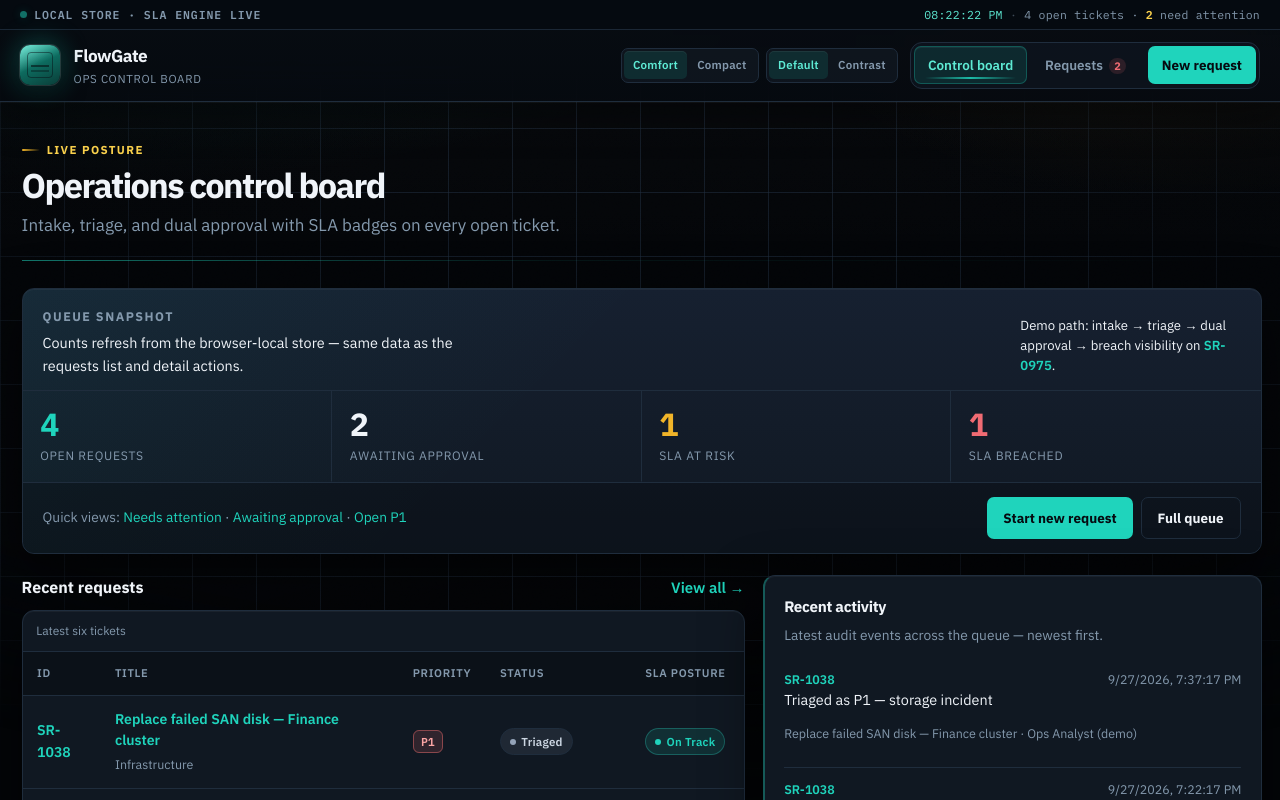
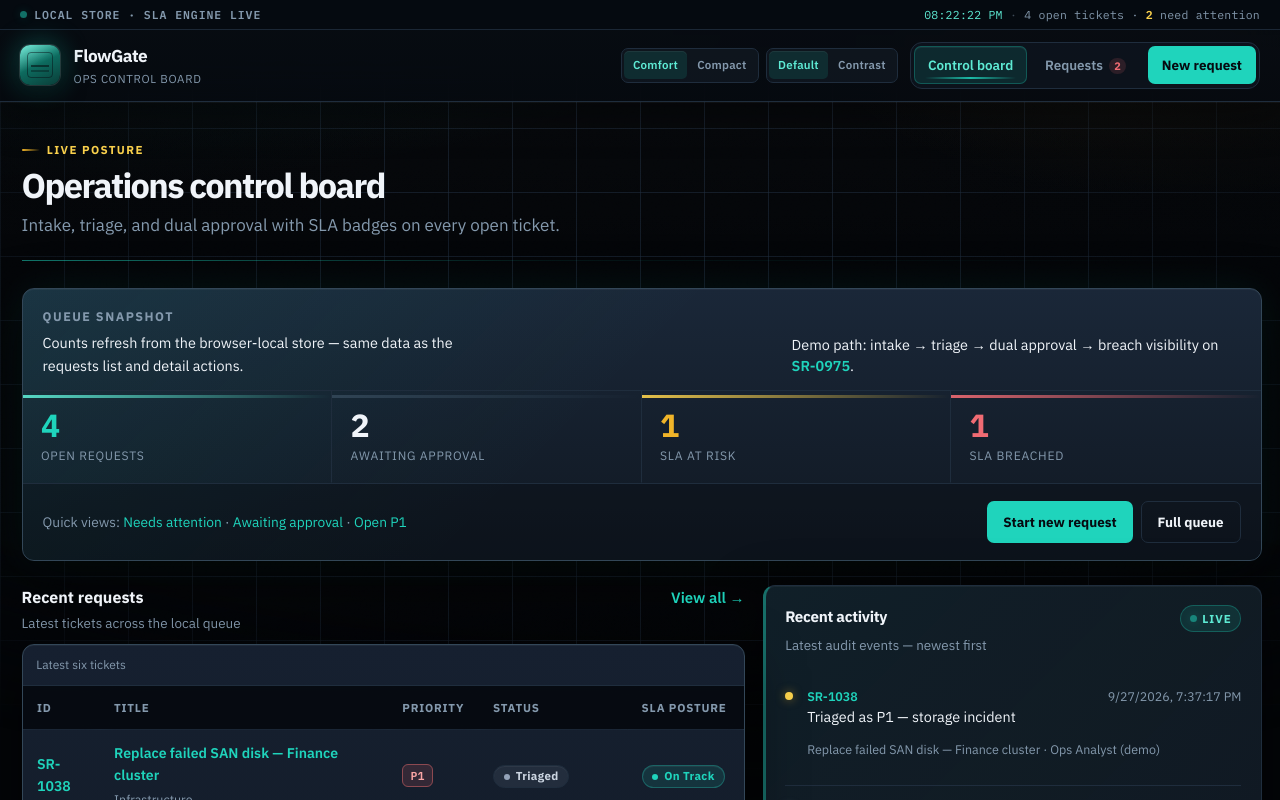
Before and after one commit to jah-guide/flowgate, a Next.js app: page / in a window 1280 px wide. Shown: the top 800 px of the page. Built offline with nearby package versions, Linux system fonts and the light colour scheme.

Commit message:
ui: elevate dashboard, queue, and table surfaces
KPI accent rails, sticky queue table header, structured filter toolbar, and richer activity and badge presentation.

```diff
--- a/src/app/globals.css
+++ b/src/app/globals.css
@@ -467,14 +467,21 @@ a {
 }
 
 .board-hero {
-  margin-bottom: 1.35rem;
-  border: 1px solid var(--border);
+  margin-bottom: 1.5rem;
+  border: 1px solid var(--border-bright);
   border-radius: var(--radius);
   background:
-    linear-gradient(135deg, rgba(34, 211, 189, 0.06) 0%, transparent 42%),
-    linear-gradient(180deg, var(--surface-raised) 0%, var(--surface) 100%);
-  box-shadow: var(--shadow);
+    linear-gradient(135deg, rgba(31, 212, 188, 0.08) 0%, transparent 46%),
+    linear-gradient(180deg, var(--surface-overlay) 0%, var(--surface) 100%);
+  box-shadow: var(--shadow), var(--shadow-glow-teal);
   overflow: hidden;
+}
+
+.board-hero-aside {
+  margin: 0;
+  font-size: var(--text-sm);
+  max-width: 30ch;
+  line-height: 1.45;
 }
 
 .board-hero-head {
@@ -515,10 +522,36 @@ a {
 }
 
 .kpi-cell {
-  padding: 1rem 1.1rem;
+  position: relative;
+  padding: 1.05rem 1.15rem 1rem;
   border-right: 1px solid var(--border);
   border-bottom: 1px solid transparent;
-  transition: background var(--motion);
+  transition:
+    background var(--motion),
+    transform var(--motion-spring);
+  overflow: hidden;
+}
+
+.kpi-accent-bar {
+  position: absolute;
+  top: 0;
+  left: 0;
+  right: 0;
+  height: 3px;
+  background: linear-gradient(90deg, var(--accent-bright), transparent);
+  opacity: 0.9;
+}
+
+.kpi-accent-bar-neutral {
+  background: linear-gradient(90deg, var(--border-bright), transparent);
+}
+
+.kpi-accent-bar-warn {
+  background: linear-gradient(90deg, var(--amber-bright), transparent);
+}
+
+.kpi-accent-bar-danger {
+  background: linear-gradient(90deg, var(--danger), transparent);
 }
 
 .kpi-cell:last-child {
@@ -694,12 +727,26 @@ a {
   font-size: 1rem;
 }
 
+.surface-panel {
+  min-width: 0;
+}
+
+.surface-panel-sub {
+  margin: 0.2rem 0 0;
+  font-size: var(--text-sm);
+}
+
 .table-wrap {
   overflow: auto;
-  border: 1px solid var(--border);
+  max-height: min(70vh, 640px);
+  border: 1px solid var(--border-bright);
   border-radius: var(--radius);
-  background: var(--surface);
+  background: linear-gradient(180deg, var(--surface-raised) 0%, var(--surface) 100%);
   box-shadow: var(--shadow);
+}
+
+.table-wrap:has(.data-table thead) {
+  position: relative;
 }
 
 .data-table {
@@ -726,12 +773,17 @@ a {
 }
 
 .data-table th {
-  background: var(--bg);
-  color: var(--muted);
-  font-size: 0.7rem;
+  position: sticky;
+  top: 0;
+  z-index: 2;
+  background: rgba(6, 10, 16, 0.94);
+  backdrop-filter: blur(8px);
+  color: var(--muted);
+  font-size: var(--text-xs);
   text-transform: uppercase;
-  letter-spacing: 0.06em;
-  font-weight: 600;
+  letter-spacing: 0.07em;
+  font-weight: 700;
+  box-shadow: 0 1px 0 var(--border);
 }
 
 .data-table tbody tr {
@@ -806,13 +858,18 @@ a {
 .badge {
   display: inline-flex;
   align-items: center;
-  gap: 0.35rem;
-  padding: 0.22rem 0.55rem;
+  gap: 0.38rem;
+  padding: 0.24rem 0.6rem;
   border-radius: 999px;
-  font-size: 0.72rem;
-  font-weight: 600;
+  font-size: var(--text-xs);
+  font-weight: 700;
   border: 1px solid transparent;
-  letter-spacing: 0.02em;
+  letter-spacing: 0.03em;
+  box-shadow: inset 0 1px 0 rgba(255, 255, 255, 0.05);
+}
+
+.badge-label {
+  line-height: 1.1;
 }
 
 .badge-dot {
@@ -1169,12 +1226,19 @@ a {
 
 .empty {
   text-align: center;
-  padding: 2.75rem 1.35rem;
+  padding: 3rem 1.5rem;
   border: 1px dashed var(--border-bright);
   border-radius: var(--radius);
   background:
-    radial-gradient(circle at 50% 0%, rgba(34, 211, 189, 0.06), transparent 55%),
+    radial-gradient(circle at 50% 0%, rgba(31, 212, 188, 0.08), transparent 58%),
     var(--surface);
+  box-shadow: var(--shadow-sm);
+}
+
+.empty h3 {
+  margin: 0 0 0.4rem;
+  font-size: 1.05rem;
+  letter-spacing: -0.02em;
 }
 
 .empty-graphic {
@@ -1434,16 +1498,35 @@ a {
 }
 
 .queue-toolbar {
-  margin-bottom: 1rem;
+  margin-bottom: 1.15rem;
   display: flex;
   flex-direction: column;
-  gap: 0.75rem;
-  border: 1px solid var(--border);
+  gap: 0.95rem;
+  border: 1px solid var(--border-bright);
   border-radius: var(--radius);
-  padding: 1rem 1.05rem;
+  padding: 1.1rem 1.15rem;
   background:
-    linear-gradient(180deg, var(--surface-raised) 0%, var(--surface) 100%);
+    linear-gradient(180deg, var(--surface-overlay) 0%, var(--surface) 100%);
   box-shadow: var(--shadow);
+}
+
+.queue-toolbar-section {
+  display: flex;
+  flex-direction: column;
+  gap: 0.45rem;
+}
+
+.queue-toolbar-label {
+  font-size: var(--text-xs);
+  font-weight: 700;
+  letter-spacing: 0.1em;
+  text-transform: uppercase;
+  color: var(--amber-bright);
+}
+
+.queue-summary strong {
+  color: var(--accent-bright);
+  font-variant-numeric: tabular-nums;
 }
 
 .queue-toolbar.card {
@@ -1504,7 +1587,36 @@ a {
 }
 
 .activity-panel {
-  border-left: 2px solid rgba(34, 211, 189, 0.35);
+  border-left: 3px solid rgba(31, 212, 188, 0.45);
+  background: linear-gradient(135deg, rgba(31, 212, 188, 0.04), transparent 55%), var(--surface);
+}
+
+.activity-panel-head {
+  display: flex;
+  justify-content: space-between;
+  align-items: flex-start;
+  gap: 0.75rem;
+  margin-bottom: 0.35rem;
+}
+
+.activity-panel-sub {
+  margin: 0.25rem 0 0;
+  font-size: var(--text-sm);
+}
+
+.activity-live-pill {
+  display: inline-flex;
+  align-items: center;
+  gap: 0.35rem;
+  font-size: var(--text-xs);
+  font-weight: 700;
+  text-transform: uppercase;
+  letter-spacing: 0.08em;
+  color: var(--accent-bright);
+  padding: 0.25rem 0.55rem;
+  border-radius: 999px;
+  border: 1px solid rgba(31, 212, 188, 0.28);
+  background: var(--accent-dim);
 }
 
 .activity-list {
@@ -1517,8 +1629,43 @@ a {
 }
 
 .activity-list li {
-  padding: 0.75rem 0;
+  display: grid;
+  grid-template-columns: 10px 1fr;
+  gap: 0.75rem;
+  padding: 0.85rem 0;
   border-bottom: 1px solid var(--border);
+}
+
+.activity-dot {
+  width: 8px;
+  height: 8px;
+  border-radius: 50%;
+  margin-top: 0.35rem;
+  box-shadow: 0 0 10px currentColor;
+}
+
+.activity-dot-accent {
+  background: var(--accent-bright);
+  color: var(--accent-glow);
+}
+
+.activity-dot-amber {
+  background: var(--amber-bright);
+  color: rgba(240, 180, 41, 0.5);
+}
+
+.activity-dot-danger {
+  background: var(--danger);
+  color: rgba(240, 107, 115, 0.5);
+}
+
+.activity-dot-muted {
+  background: var(--muted);
+  color: rgba(132, 153, 173, 0.4);
+}
+
+.activity-body {
+  min-width: 0;
 }
 
 .activity-list li:last-child {
@@ -1590,19 +1737,31 @@ html[data-theme="high-contrast"] {
 
 .chip-button {
   font: inherit;
-  font-size: 0.78rem;
-  padding: 0.28rem 0.65rem;
+  font-size: var(--text-sm);
+  font-weight: 600;
+  padding: 0.32rem 0.72rem;
   border-radius: 999px;
-  border: 1px solid var(--border);
-  background: var(--surface-raised);
+  border: 1px solid var(--border-bright);
+  background: rgba(16, 24, 34, 0.85);
   color: var(--muted);
   cursor: pointer;
+  transition:
+    color var(--motion),
+    border-color var(--motion),
+    background var(--motion),
+    transform var(--motion-spring);
+}
+
+.chip-button:hover {
+  color: var(--text-soft);
+  border-color: var(--accent);
 }
 
 .chip-button-active {
-  border-color: var(--accent);
-  color: var(--accent);
+  border-color: rgba(31, 212, 188, 0.45);
+  color: var(--accent-bright);
   background: var(--accent-dim);
+  box-shadow: inset 0 1px 0 rgba(255, 255, 255, 0.06);
 }
 
 .nav-badge {
--- a/src/app/page.tsx
+++ b/src/app/page.tsx
@@ -32,7 +32,7 @@ export default function HomePage() {
               detail actions.
             </p>
           </div>
-          <p className="muted" style={{ margin: 0, fontSize: "0.82rem", maxWidth: "28ch" }}>
+          <p className="board-hero-aside muted">
             Demo path: intake → triage → dual approval → breach visibility on{" "}
             <Link href="/requests/detail?id=SR-0975" className="row-link">
               SR-0975
@@ -42,24 +42,28 @@ export default function HomePage() {
         </div>
         <div className="kpi-rail">
           <div className="kpi-cell kpi-cell-accent">
+            <span className="kpi-accent-bar" aria-hidden />
             <strong>{open.length}</strong>
             <span>Open requests</span>
           </div>
           <div className="kpi-cell">
+            <span className="kpi-accent-bar kpi-accent-bar-neutral" aria-hidden />
             <strong>{awaitingApproval.length}</strong>
             <span>Awaiting approval</span>
           </div>
           <div className="kpi-cell kpi-cell-warn">
+            <span className="kpi-accent-bar kpi-accent-bar-warn" aria-hidden />
             <strong>{atRisk.length}</strong>
             <span>SLA at risk</span>
           </div>
           <div className="kpi-cell kpi-cell-danger">
+            <span className="kpi-accent-bar kpi-accent-bar-danger" aria-hidden />
             <strong>{breached.length}</strong>
             <span>SLA breached</span>
           </div>
         </div>
         <div className="board-hero-foot">
-          <p className="quick-links muted" style={{ margin: 0 }}>
+          <p className="quick-links muted">
             Quick views:{" "}
             <Link href="/requests?quick=attention">Needs attention</Link>
             {" · "}
@@ -79,9 +83,12 @@ export default function HomePage() {
       </section>
 
       <div className="board-split">
-        <section>
+        <section className="surface-panel">
           <div className="table-toolbar">
-            <h2>Recent requests</h2>
+            <div>
+              <h2>Recent requests</h2>
+              <p className="muted surface-panel-sub">Latest tickets across the local queue</p>
+            </div>
             <Link href="/requests" className="row-link">
               View all →
             </Link>
--- a/src/components/ActivityFeed.tsx
+++ b/src/components/ActivityFeed.tsx
@@ -1,6 +1,13 @@
 import Link from "next/link";
 import { collectRecentActivity } from "@/lib/activity";
 import type { ServiceRequest } from "@/lib/types";
+
+function activityTone(type: string): string {
+  if (type.includes("reject")) return "activity-dot-danger";
+  if (type.includes("approv")) return "activity-dot-accent";
+  if (type.includes("triage")) return "activity-dot-amber";
+  return "activity-dot-muted";
+}
 
 export function ActivityFeed({ requests }: { requests: ServiceRequest[] }) {
   const items = collectRecentActivity(requests, 8);
@@ -16,13 +23,24 @@ export function ActivityFeed({ requests }: { requests: ServiceRequest[] }) {
 
   return (
     <section className="card activity-panel">
+      <div className="activity-panel-head">
+        <div>
           <h2>Recent activity</h2>
-      <p className="muted" style={{ marginTop: 0 }}>
-        Latest audit events across the queue — newest first.
-      </p>
+          <p className="muted activity-panel-sub">Latest audit events — newest first</p>
+        </div>
+        <span className="activity-live-pill">
+          <span className="status-pill-dot" aria-hidden />
+          Live
+        </span>
+      </div>
       <ul className="activity-list">
         {items.map((item) => (
           <li key={item.id}>
+            <span
+              className={`activity-dot ${activityTone(item.event.type)}`}
+              aria-hidden
+            />
+            <div className="activity-body">
               <div className="activity-meta">
                 <Link
                   href={`/requests/detail?id=${encodeURIComponent(item.requestId)}`}
@@ -36,6 +54,7 @@ export function ActivityFeed({ requests }: { requests: ServiceRequest[] }) {
               <p className="muted activity-sub">
                 {item.requestTitle} · {item.event.actor}
               </p>
+            </div>
           </li>
         ))}
       </ul>
--- a/src/components/RequestTable.tsx
+++ b/src/components/RequestTable.tsx
@@ -39,7 +39,8 @@ export function RequestTable({
     return (
       <div className="empty">
         <div className="empty-graphic empty-graphic-queue" aria-hidden />
-        <p>No service requests in the queue yet.</p>
+        <h3>Queue is clear</h3>
+        <p>No service requests in the queue yet — start intake to begin the SLA clock.</p>
         <Link href="/requests/new" className="button">
           Create the first request
         </Link>
@@ -53,16 +54,16 @@ export function RequestTable({
         <caption>{caption}</caption>
         <thead>
           <tr>
-            <th>ID</th>
-            <th>Title</th>
-            <th>Priority</th>
-            <th>Status</th>
-            <th>SLA posture</th>
-            {!compact && <th>SLA clock</th>}
+            <th scope="col">ID</th>
+            <th scope="col">Title</th>
+            <th scope="col">Priority</th>
+            <th scope="col">Status</th>
+            <th scope="col">SLA posture</th>
+            {!compact && <th scope="col">SLA clock</th>}
             {!compact && (
               <>
-                <th>Requester</th>
-                <th>Opened</th>
+                <th scope="col">Requester</th>
+                <th scope="col">Opened</th>
               </>
             )}
           </tr>
--- a/src/components/SlaBadge.tsx
+++ b/src/components/SlaBadge.tsx
@@ -18,7 +18,7 @@ export function SlaBadge({ request }: { request: ServiceRequest }) {
       aria-label={`SLA ${LABELS[status]}: ${formatSlaRemaining(request)}`}
     >
       <span className="badge-dot" aria-hidden />
-      {LABELS[status]}
+      <span className="badge-label">{LABELS[status]}</span>
     </span>
   );
 }
--- a/src/components/StatusBadge.tsx
+++ b/src/components/StatusBadge.tsx
@@ -4,7 +4,7 @@ export function StatusBadge({ status }: { status: RequestStatus }) {
   return (
     <span className={`badge status status-${status}`}>
       <span className="badge-dot" aria-hidden />
-      {STATUS_LABELS[status]}
+      <span className="badge-label">{STATUS_LABELS[status]}</span>
     </span>
   );
 }
```
Also changed, not shown: src/components/RequestQueue.tsx (+13 -2 lines). Lines whose indentation alone changed are shown as unchanged.
